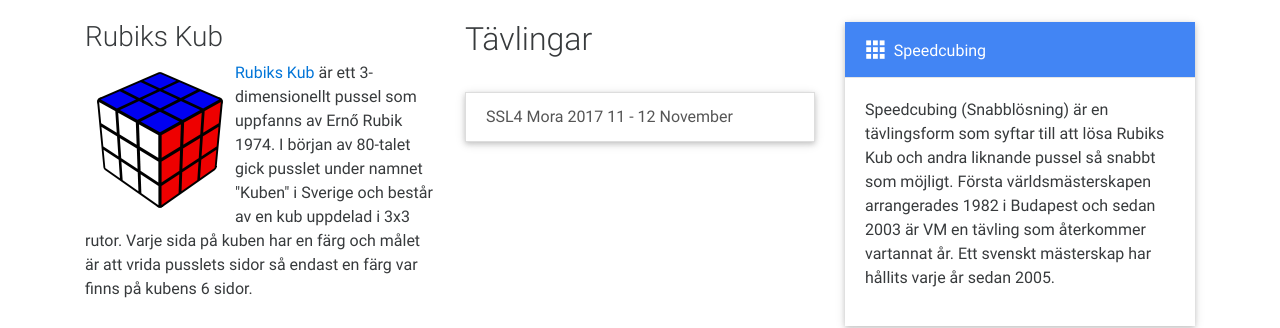
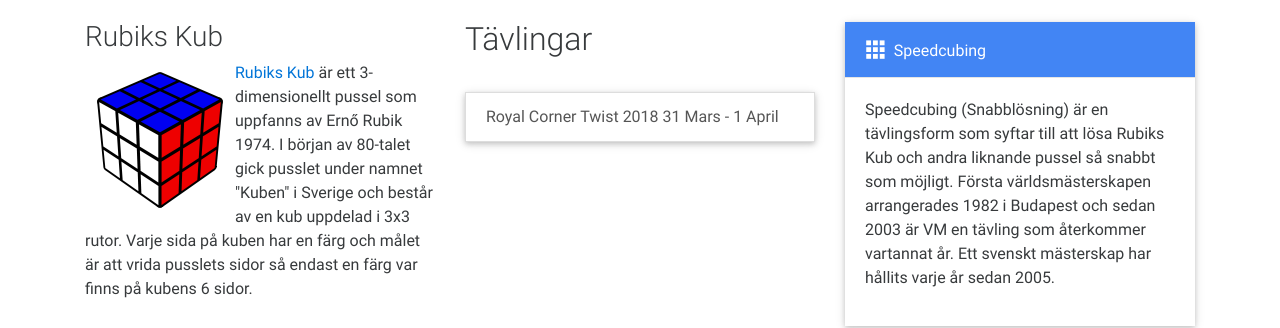
Before and after one commit to SveKub/SveKubOldSite, a Jekyll site: the page built from index.html, in a window 1280 px wide. Shown: the part 463-791 px from the top of the page. Built offline with Jekyll 4.4.1, drawn with Linux system fonts in a browser that asks for light colours; nearby versions of some CDN libraries.

Commit message:
updaterar tävlingar

```diff
--- a/_data/tavlingar.yml
+++ b/_data/tavlingar.yml
@@ -1,3 +1,3 @@
-- namn: SSL4 Mora 2017
-  url: https://www.worldcubeassociation.org/competitions/SSL4Mora2017
-  datum: 11 - 12 November
+- namn: Royal Corner Twist 2018
+  url: https://www.worldcubeassociation.org/competitions/RoyalCornerTwist2018
+  datum: 31 Mars - 1 April
```
Also changed, not shown: Tavlingar/genomforda.md (+2 -0 lines).
